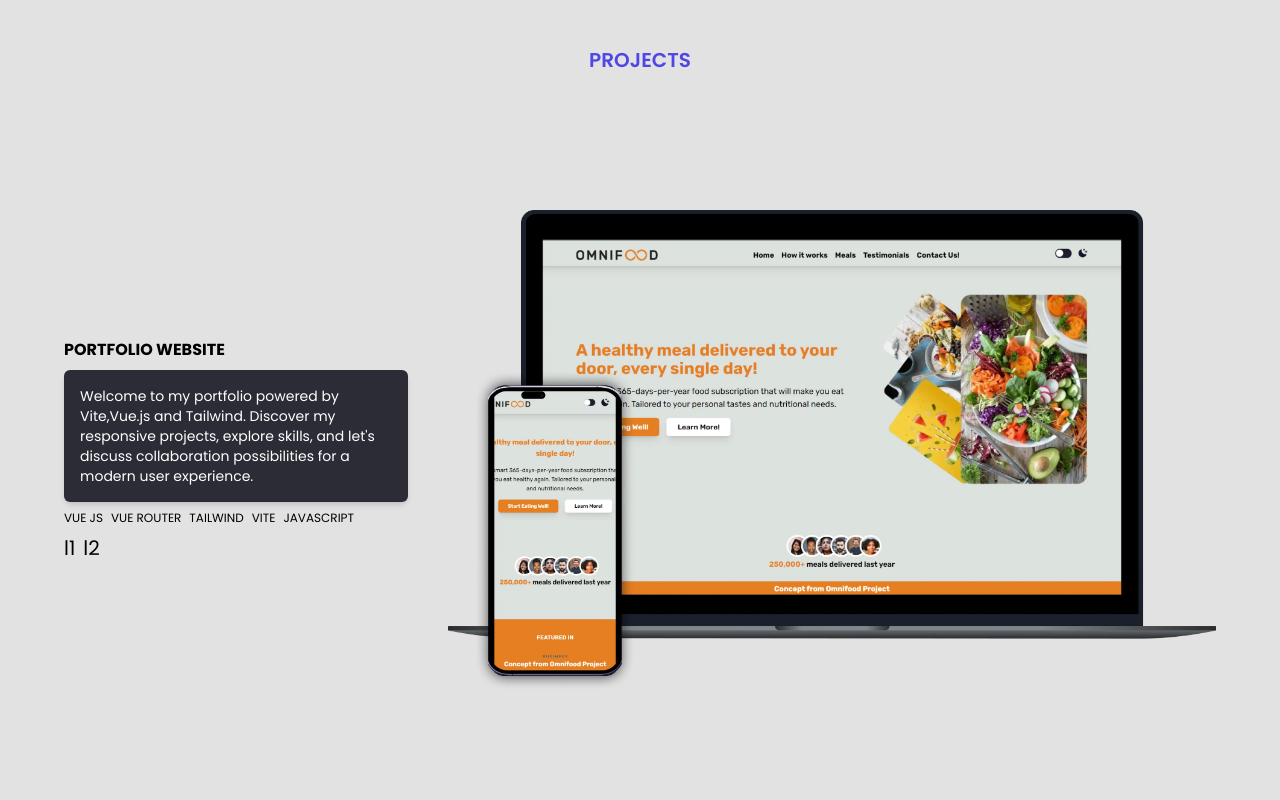
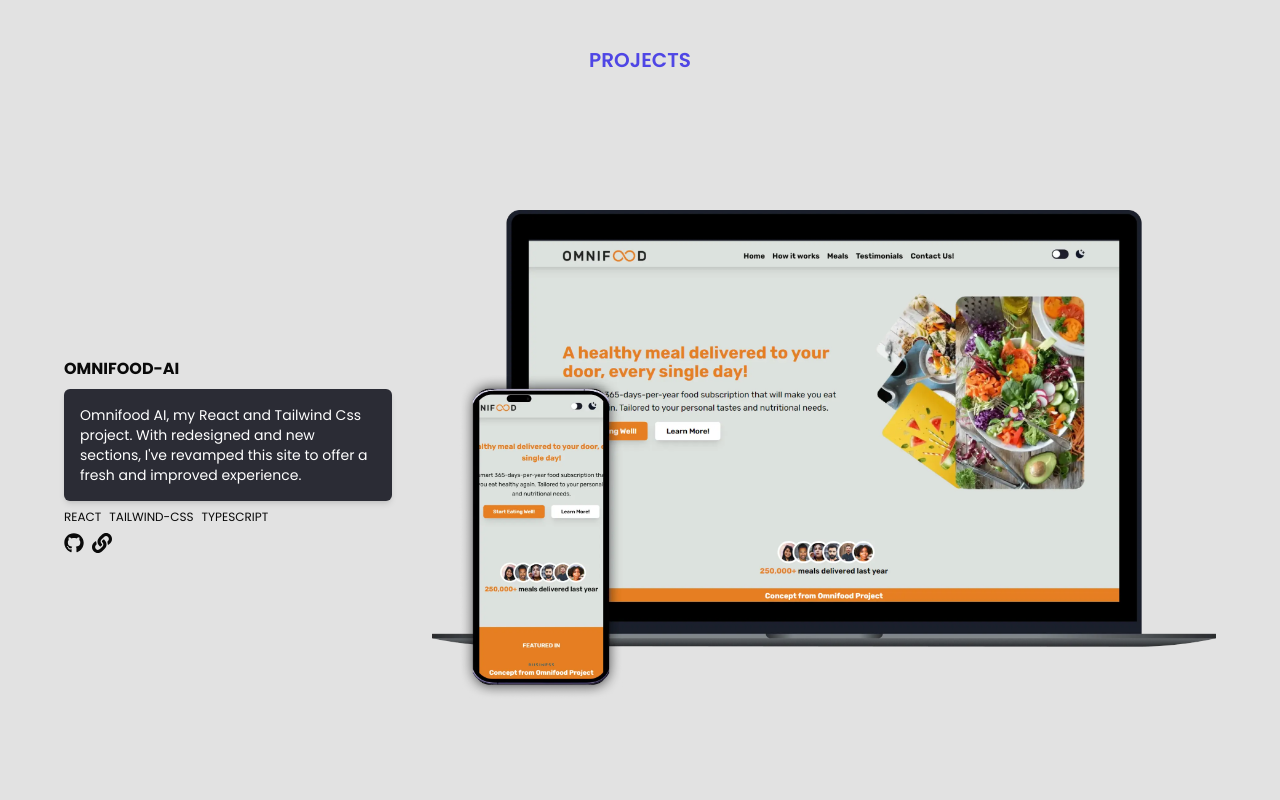
Before and after one commit to jmmaglonzo/Portfolio-React, a React (Vite) app: page / in a window 1280 px wide. Shown: the part 1600-2400 px from the top of the page. Before the commit the page ends 2371 px from the top, so only its background shows below. Built offline with nearby package versions, Linux system fonts and the light colour scheme.

Commit message:
finish project section

```diff
--- a/src/UI/Projects.tsx
+++ b/src/UI/Projects.tsx
@@ -1,30 +1,46 @@
-import Omnifood from "src/assets/mockups/omnifood.webp";
+import { FaGithub, FaLink } from "react-icons/fa";
 
-function Projects() {
+type ProjectProp = {
+  project: {
+    id: number;
+    img: string;
+    desc: string;
+    tech: string[];
+    title: string;
+    github: string;
+    link: string;
+  };
+};
+
+function Projects({ project }: ProjectProp) {
+  const tech = project.tech.map((items, index) => (
+    <span key={index}>{items}</span>
+  ));
+
   return (
     <div className="container mt-14 flex flex-col gap-10 md:mt-20 md:flex-row md:items-center">
       <div className="flex flex-col space-y-2">
-        <span className="text-center font-bold uppercase md:text-left">
-          Portfolio website
+        <span className="text-center font-bold uppercase text-darkFont dark:text-light md:text-left">
+          {project.title}
         </span>
         <div className="flex flex-col items-center space-y-2 rounded-md bg-cards p-4 text-center text-xs leading-relaxed text-white shadow-md md:text-start md:text-sm">
-          Welcome to my portfolio powered by Vite,Vue.js and Tailwind. Discover
-          my responsive projects, explore skills, and let's discuss
-          collaboration possibilities for a modern user experience.{" "}
+          {project.desc}
         </div>
-        <div className="flex justify-center gap-2 text-xs md:justify-start">
-          <p>VUE JS</p>
-          <p>VUE ROUTER</p>
-          <p>TAILWIND</p>
-          <p>VITE</p>
-          <p>JAVASCRIPT</p>
+        <div className="flex justify-center gap-2 text-xs text-darkFont dark:text-light md:justify-start">
+          {tech}
         </div>
-        <div className="flex items-center justify-center space-x-2 text-xl md:justify-start">
-          <a href="#">l1</a>
-          <a href="#">l2</a>
+        <div className="flex items-center justify-center space-x-2 text-xl text-darkFont dark:text-light md:justify-start">
+          <a href={project.github} target="_blank">
+            <FaGithub />
+          </a>
+          <a href={project.link}>
+            <FaLink />
+          </a>
         </div>
       </div>
-      <img src={Omnifood} alt="" className="w-2/3" />
+      <a href={project.link} target="_blank">
+        <img src={project.img} alt={project.title} />
+      </a>
     </div>
   );
 }
--- a/src/components/ProjectSection.tsx
+++ b/src/components/ProjectSection.tsx
@@ -8,7 +8,9 @@ function ProjectSection() {
         Projects
       </span>
       <div className="mt-14 flex flex-col space-y-16 md:gap-10">
-        <Projects />
+        {projects.map((items, index) => (
+          <Projects key={index} project={items} />
+        ))}
       </div>
     </section>
   );
```
